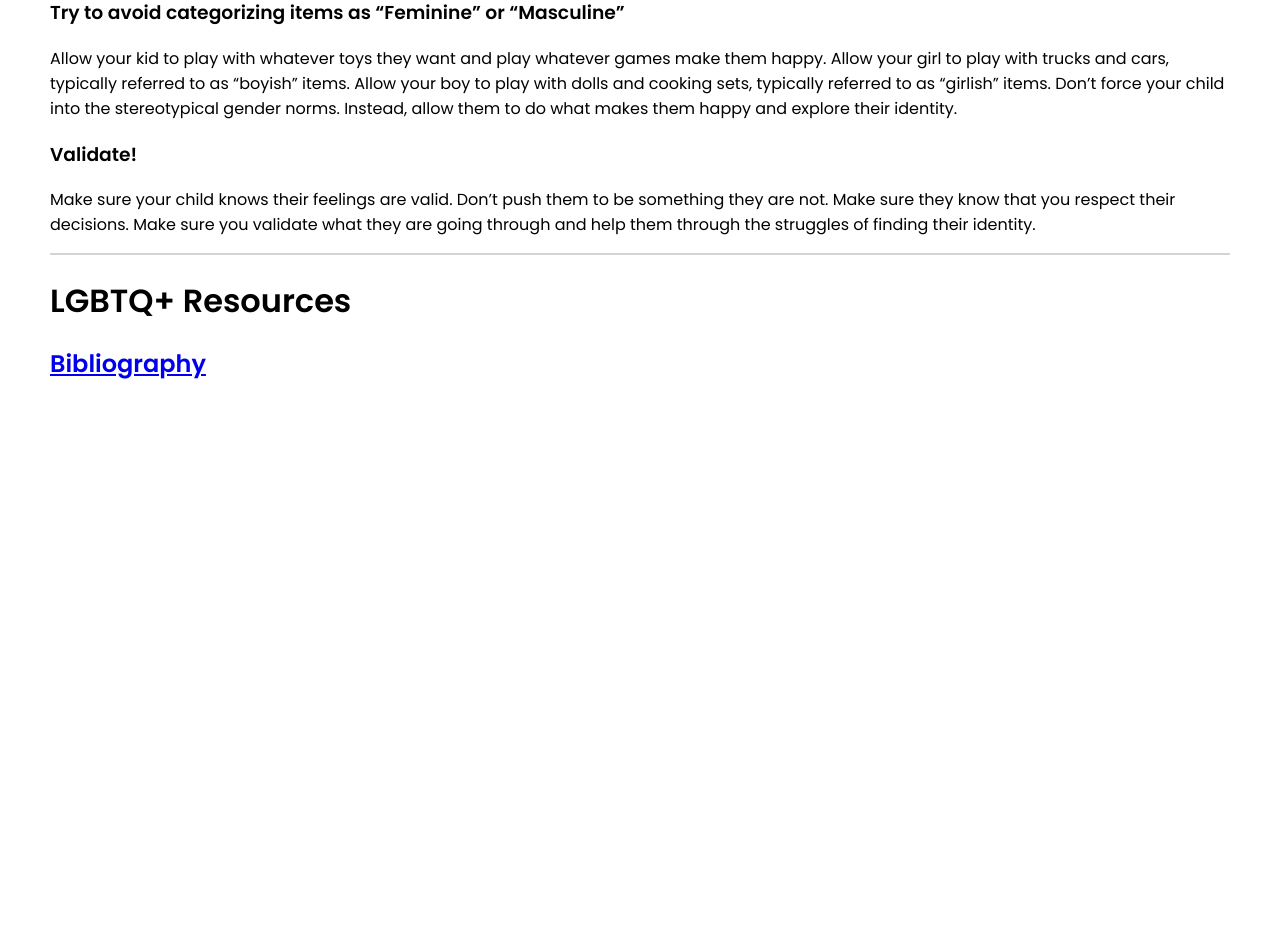
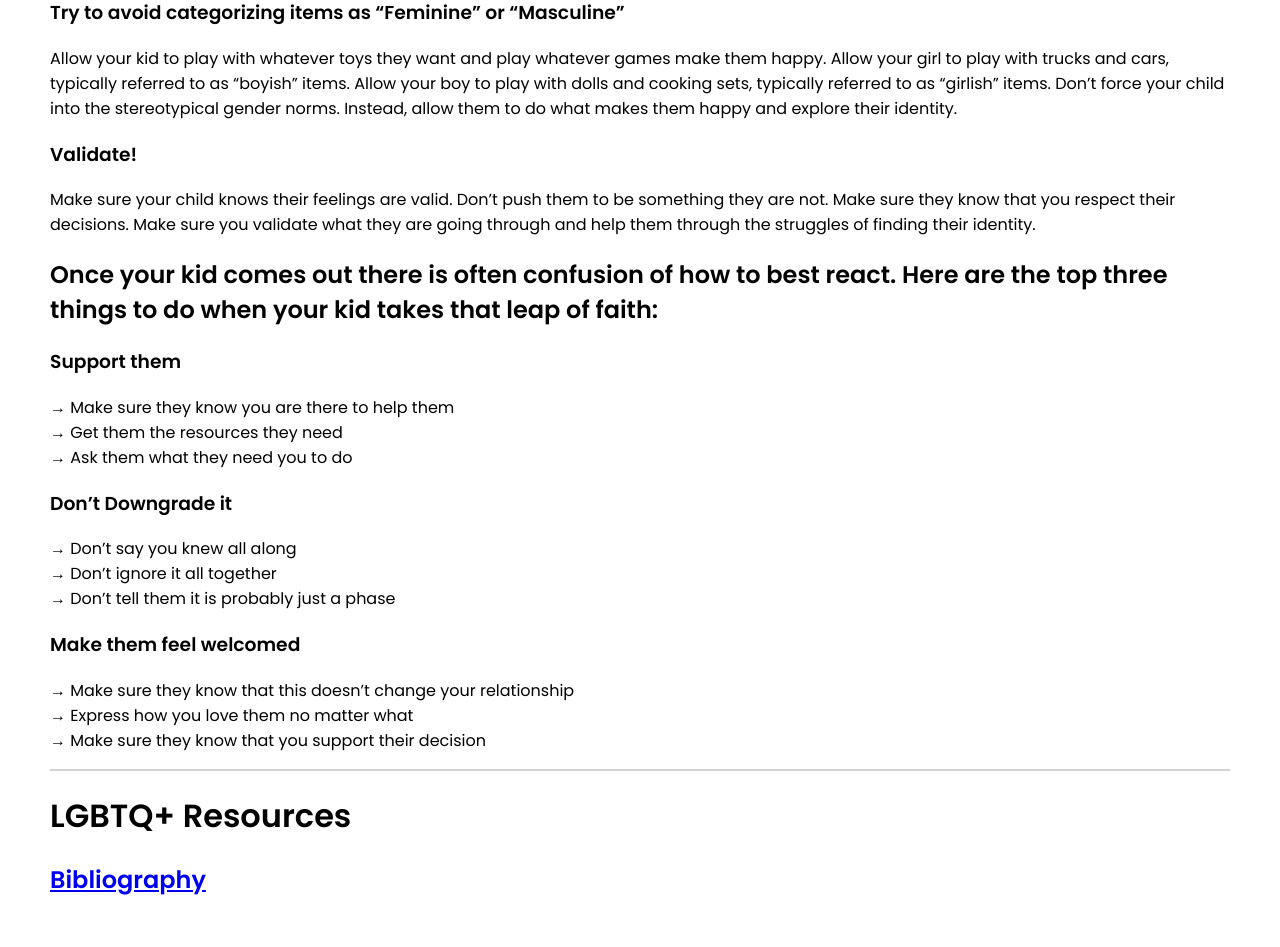
Before and after one commit to captain-camel/Sociology-Final-Project, a Django app: page / in a window 1280 px wide. Shown: the part 4765-5712 px from the top of the page. Before the commit the page ends 5144 px from the top, so only its background shows below. Run offline with Django 4.2, Linux system fonts and the light colour scheme; data that the repository does not hold is empty; parts of the project's set-up code (start-up, migrations or seed data) failed here and were passed over.

Commit message:
Add homepage content

```diff
--- a/main/templates/main/index.html
+++ b/main/templates/main/index.html
@@ -242,6 +242,31 @@
             Make sure your child knows their feelings are valid. Don’t push them to be something they are not. Make sure they know that you respect their decisions. Make sure you validate what they are going through and help them through the struggles of finding their identity.
         </p>
 
+        <h2>
+            Once your kid comes out there is often confusion of how to best react. Here are the top three things to do when your kid takes that leap of faith:
+        </h2>
+
+        <h3>Support them</h3>
+        <p>
+            → Make sure they know you are there to help them<br>
+            → Get them the resources they need<br>
+            → Ask them what they need you to do
+        </p>
+
+        <h3>Don’t Downgrade it</h3>
+        <p>
+            → Don’t say you knew all along<br>
+            → Don’t ignore it all together<br>
+            → Don’t tell them it is probably just a phase
+        </p>
+
+        <h3>Make them feel welcomed</h3>
+        <p>
+            → Make sure they know that this doesn’t change your relationship<br>
+            → Express how you love them no matter what<br>
+            → Make sure they know that you support their decision
+        </p>
+
         <div class="content-separator"></div>
 
         <h1 class="resources">LGBTQ+ Resources</h1>
```
